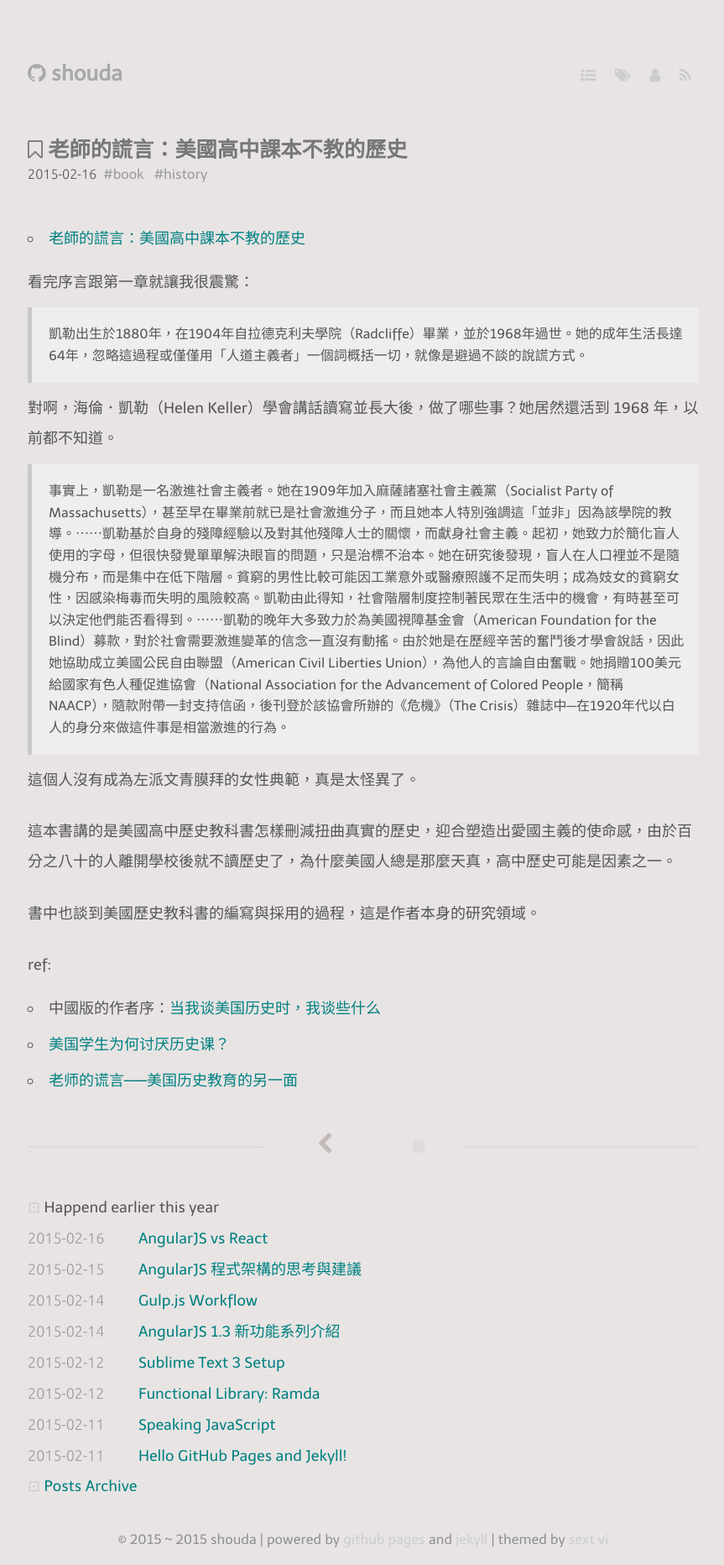
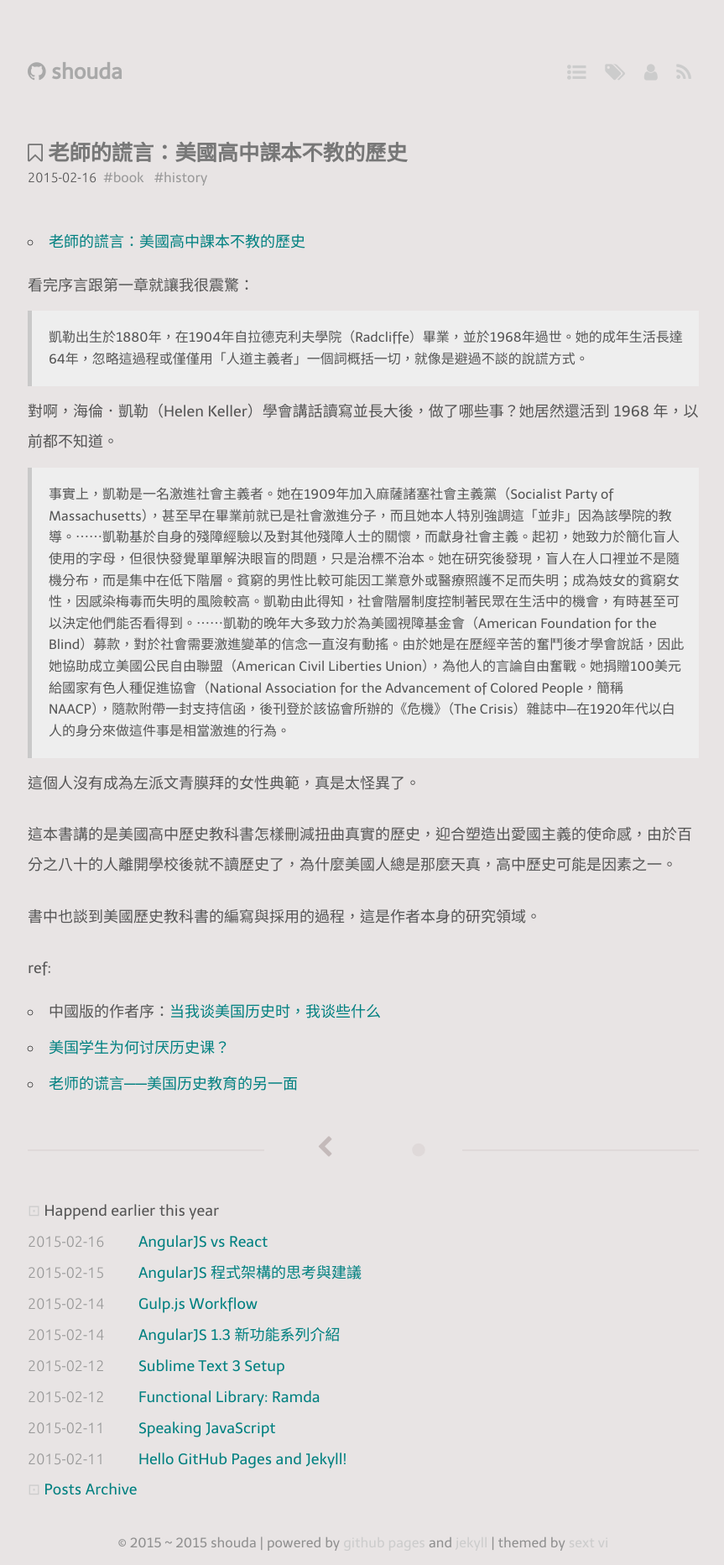
Before and after one commit to shouda/shouda.github.io, a Jekyll site: the page built from index.markdown, in a window 1280 px wide. Shown: the whole page at 84% size, without its empty margins (207-1070 px from the left). Built offline with Jekyll 4.4.1, drawn with Linux system fonts in a browser that asks for light colours; nearby versions of some CDN libraries; Markdown is read by kramdown in place of the engine named in the settings.

Commit message:
update css

```diff
--- a/media/css/style.css
+++ b/media/css/style.css
@@ -88,7 +88,8 @@
   width: 100%;
   margin: 0 auto;
   text-align: justify;
-  margin: 3em auto; }
+  margin: 3em auto;
+  line-height: 1.5em; }
   header:after {
     content: '';
     width: 100%;
@@ -109,6 +110,7 @@
     header nav span {
       margin: .5em; }
     header nav a, header nav #header h1 a, header #header h1 nav a, header nav article .title a, article .title header nav a, header nav article .meta .tags a, article .meta .tags header nav a, header nav article .divider a, article .divider header nav a {
+      font-size: 1.25em;
       font-family: telexregular, Heiti TC, Hiragino Sans GB, Microsoft JhengHei, Microsoft YaHei, sans-serif;
       color: #ccc; }
 
--- a/media/css/style.scss
+++ b/media/css/style.scss
@@ -53,6 +53,7 @@
   @include page;
   text-align: justify;
   margin: 3em auto;
+  line-height: 1.5em;
   &:after { content: ''; width: 100%; display: inline-block; }
 
   #header {
@@ -73,6 +74,7 @@
     top: 1em;
     span { margin: .5em; }
     a {
+      font-size: 1.25em;
       font-family: #{$label-font}; color: #ccc;
     }
   }
```
Also changed, not shown: 1 other file.
